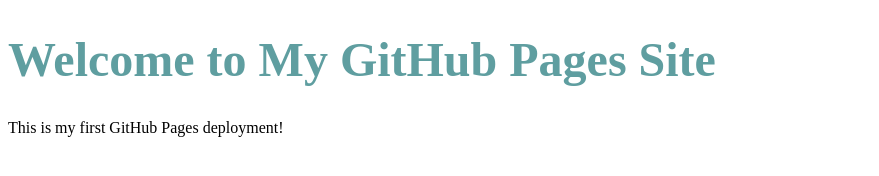
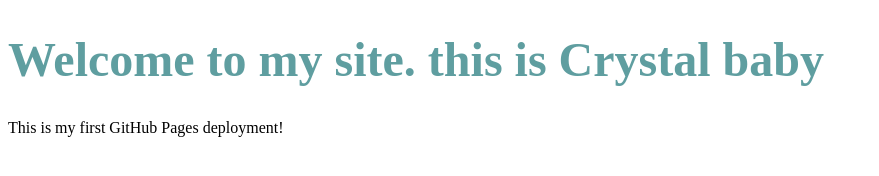
Before and after one commit to koskszk22-collab/my-first-web-app, a plain HTML site: page index.html in a window 1280 px wide. Shown: the whole page, without its empty margins (0-879 px from the left). Drawn offline with Linux system fonts and the light colour scheme.

Commit message:
Add files via upload

```diff
--- a/index.html
+++ b/index.html
@@ -3,7 +3,7 @@
 <head>
     <meta charset="UTF-8">
     <meta name="viewport" content="width=device-width, initial-scale=1.0">
-    <title>This is my first web page. Crystal ball</title>
+    <title>My GitHub Pages Site</title>
     <style>
         h1{
             color: cadetblue;
@@ -13,7 +13,7 @@
     </style>
 </head>
 <body>
-    <h1>Welcome to My GitHub Pages Site</h1>
+    <h1>Welcome to my site. this is Crystal baby</h1>
     <p>This is my first GitHub Pages deployment!</p>
 </body>
 </html>
```
